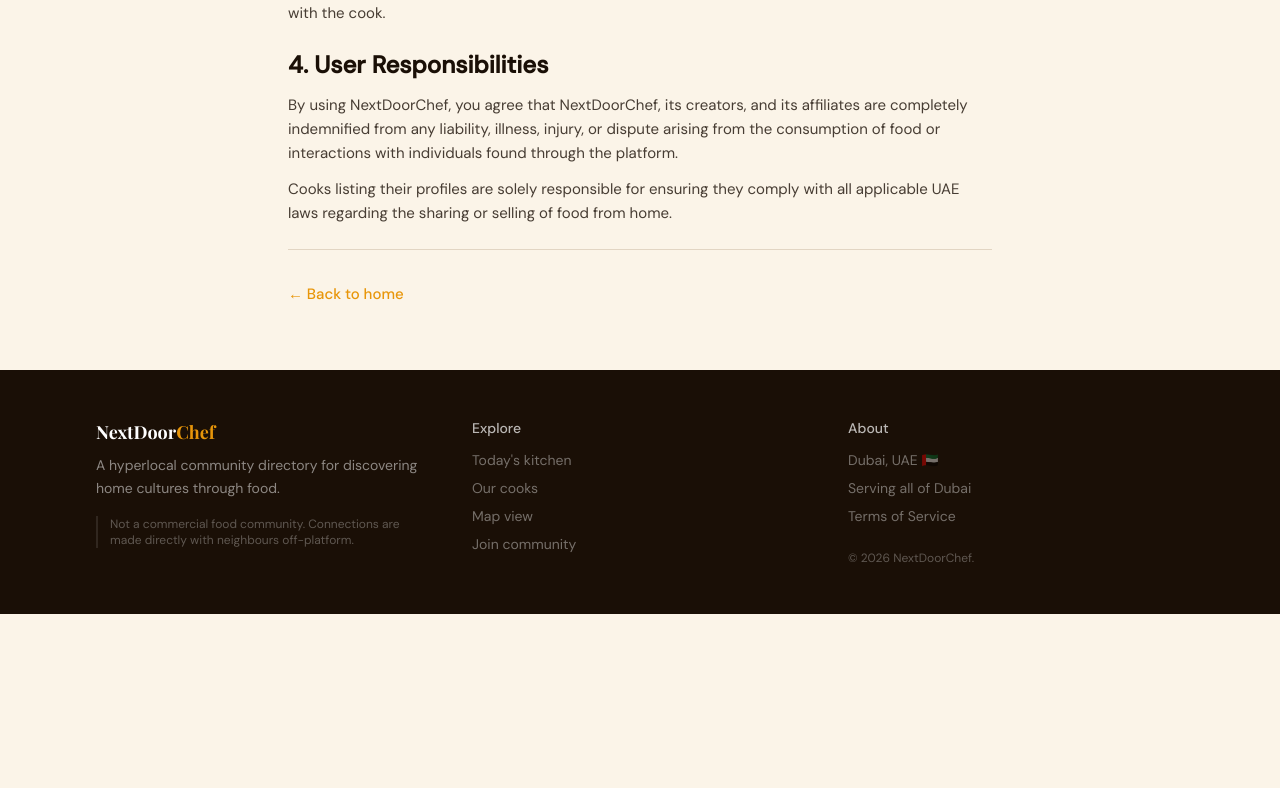
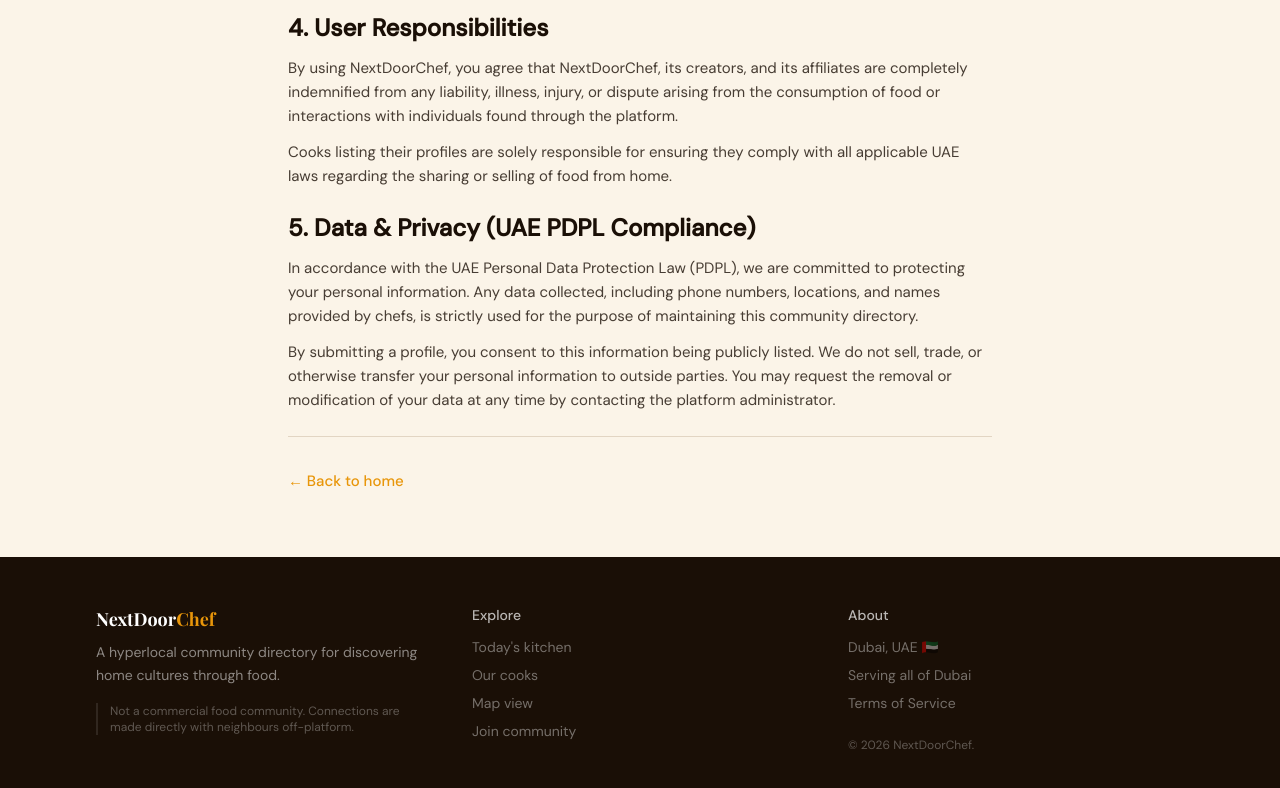
Before and after one commit to afsalali1238/nxtdoorchef, a Next.js app: page /terms in a window 1280 px wide. Shown: the part 908-1696 px from the top of the page. Before the commit the page ends 1522 px from the top, so only its background shows below. Built offline with nearby package versions, Linux system fonts and the light colour scheme; no server answers.

Commit message:
feat: make demo banner toggleable via NEXT_PUBLIC_DEMO_MODE, move filter to feed, add privacy section to terms

```diff
--- a/src/app/feed/page.tsx
+++ b/src/app/feed/page.tsx
@@ -3,6 +3,7 @@
 import { createClient } from '@/lib/supabase/server'
 import PostCard from '@/components/PostCard'
 import SplitLayout from '@/components/SplitLayout'
+import CuisineFilter from '@/components/CuisineFilter'
 import SkeletonCard from '@/components/SkeletonCard'
 import type { Metadata } from 'next'
 import type { Chef, Post } from '@/types'
@@ -12,14 +13,24 @@
   description: 'See what home cooks in Dubai are making right now.',
 }
 
-export default async function FeedPage() {
+export default async function FeedPage({
+  searchParams,
+}: {
+  searchParams: { cuisine?: string }
+}) {
   const supabase = createClient()
 
   // Fetch all posts with chef details
-  const { data: posts } = await supabase
+  let query = supabase
     .from('posts')
-    .select('*, chefs(id, name, area, whatsapp, photo_url, lat, lng)')
+    .select('*, chefs!inner(id, name, cuisine_type, area, whatsapp, photo_url, lat, lng)')
     .order('created_at', { ascending: false })
+
+  if (searchParams.cuisine && searchParams.cuisine !== 'All') {
+    query = query.eq('chefs.cuisine_type', searchParams.cuisine)
+  }
+
+  const { data: posts } = await query
 
   const postList = (posts ?? []) as (Post & { chefs: Chef })[]
 
@@ -31,9 +42,12 @@
     .eq('is_active', true)
 
   const panelHeader = (
-    <div className="p-4 space-y-1">
-      <h1 className="font-display text-2xl font-bold">Today's Kitchen</h1>
-      <p className="text-sm text-muted">See what your neighbours are cooking.</p>
+    <div className="p-4 space-y-3">
+      <div>
+        <h1 className="font-display text-2xl font-bold">Today's Kitchen</h1>
+        <p className="text-sm text-muted">See what your neighbours are cooking.</p>
+      </div>
+      <Suspense><CuisineFilter selected={searchParams.cuisine ?? 'All'} /></Suspense>
     </div>
   )
 
--- a/src/app/layout.tsx
+++ b/src/app/layout.tsx
@@ -44,9 +44,11 @@
     <html lang="en" className={`${playfair.variable} ${dmSans.variable}`}>
       <body className="font-body bg-cream text-dark">
         {/* Demo Disclaimer Banner */}
-        <div className="bg-dark/95 text-white text-xs md:text-sm py-2 px-4 text-center border-b border-white/10 z-[3000] relative">
-          <span className="opacity-80">This is a demo environment. Chef profiles and WhatsApp numbers are samples.</span>
-        </div>
+        {process.env.NEXT_PUBLIC_DEMO_MODE === 'true' && (
+          <div className="bg-dark/95 text-white text-xs md:text-sm py-2 px-4 text-center border-b border-white/10 z-[3000] relative">
+            <span className="opacity-80">This is a demo environment. Chef profiles and WhatsApp numbers are samples.</span>
+          </div>
+        )}
         <Nav />
         <main>{children}</main>
         <Footer />
--- a/src/app/page.tsx
+++ b/src/app/page.tsx
@@ -7,7 +7,6 @@
 import { createClient } from '@/lib/supabase/server'
 import ChefGrid from '@/components/ChefGrid'
 import PostCard from '@/components/PostCard'
-import CuisineFilter from '@/components/CuisineFilter'
 import SkeletonCard from '@/components/SkeletonCard'
 import type { Metadata } from 'next'
 import type { Chef, Post } from '@/types'
@@ -70,13 +69,6 @@
           </Link>
         </div>
       </section>
-
-      {/* ── Cuisine strip ─────────────────────────────── */}
-      <div className="bg-white border-b border-border px-8 py-4">
-        <Suspense>
-          <CuisineFilter />
-        </Suspense>
-      </div>
 
       {/* ── How it works ──────────────────────────────── */}
       <section className="px-8 py-16">
--- a/src/app/terms/page.tsx
+++ b/src/app/terms/page.tsx
@@ -54,6 +54,16 @@
             </p>
           </section>
 
+          <section className="space-y-3">
+            <h2 className="text-2xl font-bold text-dark">5. Data & Privacy (UAE PDPL Compliance)</h2>
+            <p>
+              In accordance with the UAE Personal Data Protection Law (PDPL), we are committed to protecting your personal information. Any data collected, including phone numbers, locations, and names provided by chefs, is strictly used for the purpose of maintaining this community directory.
+            </p>
+            <p>
+              By submitting a profile, you consent to this information being publicly listed. We do not sell, trade, or otherwise transfer your personal information to outside parties. You may request the removal or modification of your data at any time by contacting the platform administrator.
+            </p>
+          </section>
+
           <div className="mt-12 pt-8 border-t border-border">
             <Link href="/" className="text-saffron font-medium hover:underline">
               ← Back to home
```
